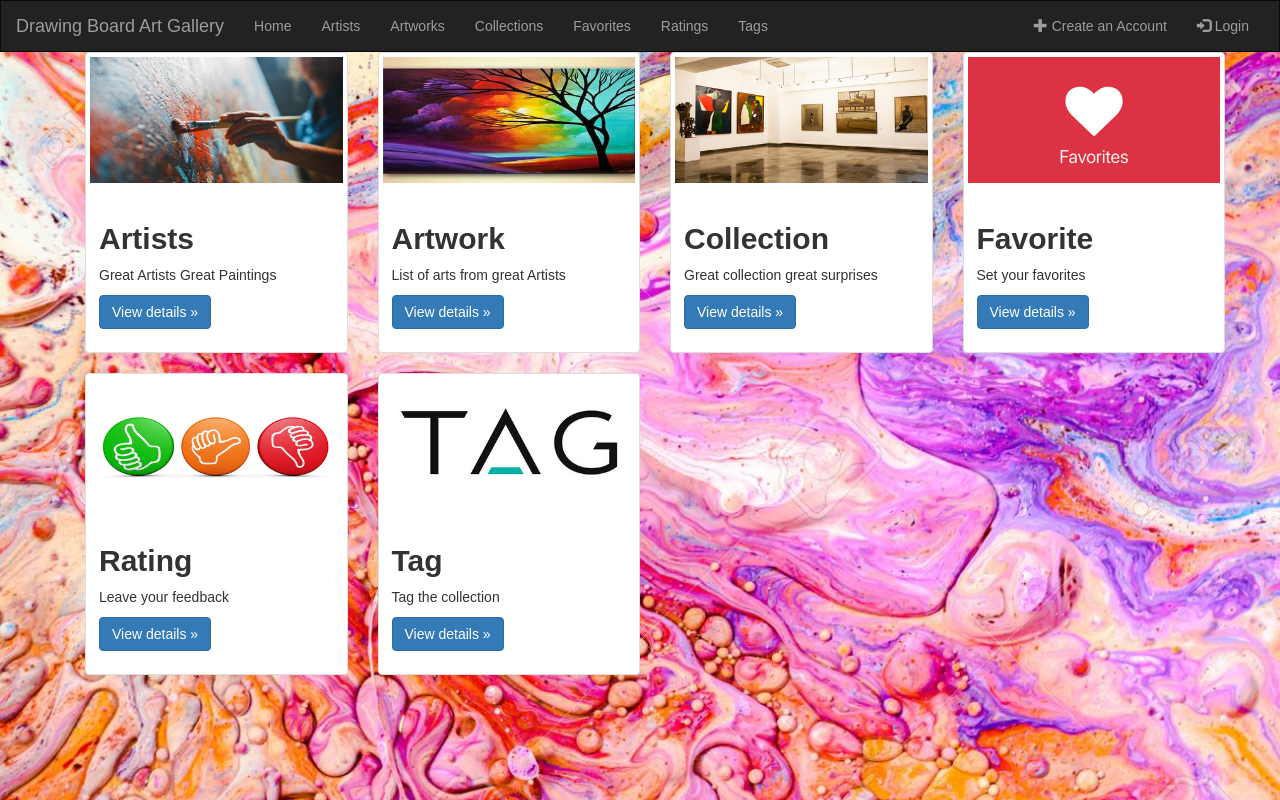
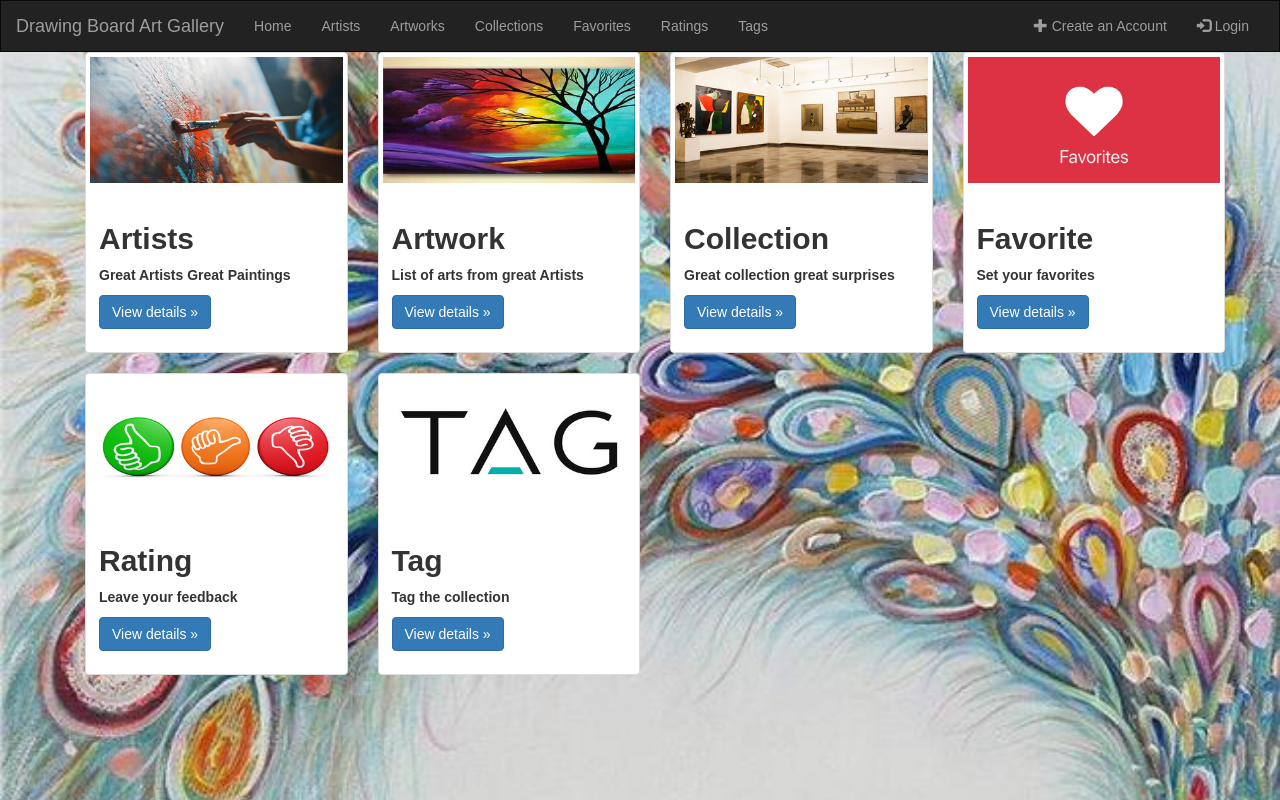
Before and after one commit to lzimmerman96/team7project, a Django app: page / in a window 1280 px wide. Run offline with Django 3.2, Linux system fonts and the light colour scheme; some libraries are stand-ins or nearby versions.

Commit message:
Update home background

```diff
--- a/gallery/templates/gallery/home.html
+++ b/gallery/templates/gallery/home.html
@@ -9,7 +9,7 @@
             body{
                 margin: 0;
                 padding: 0;
-                background: url('{% static "images/homepage.jpg" %}');
+                background: url('{% static "images/home.jpg" %}');
                 background-size: cover;
                 background-postion: center;
                 font-family: sans-serif;
@@ -17,6 +17,9 @@
             h2{
                 font-weight: bold;
                 margin-top: 30px;
+            }
+            p{
+                font-weight: bold;
             }
         </style>
      </head>
```
Also changed, not shown: gallery/static/images/home.jpg (added), gallery/static/images/homepage.jpg (deleted).
